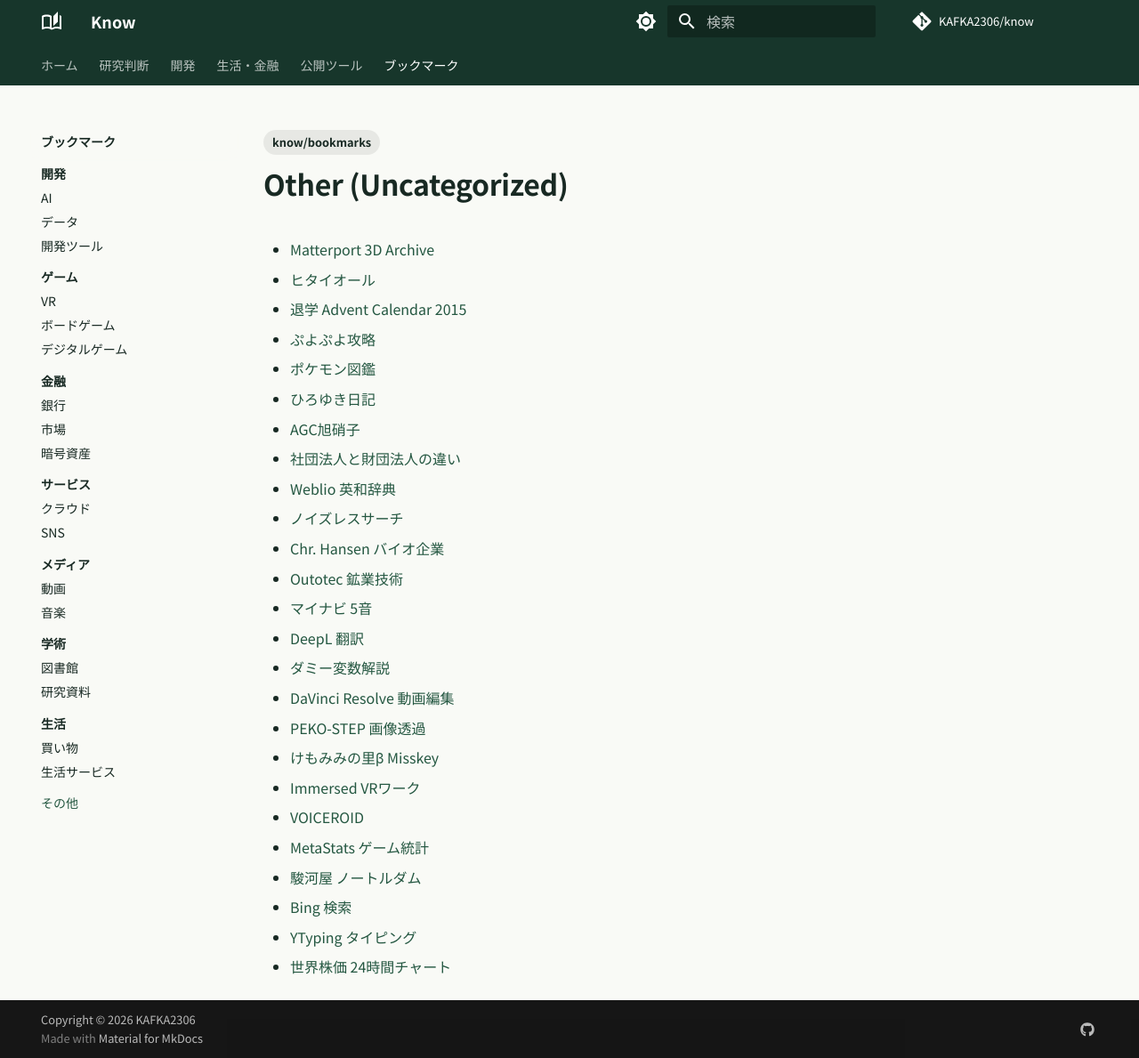
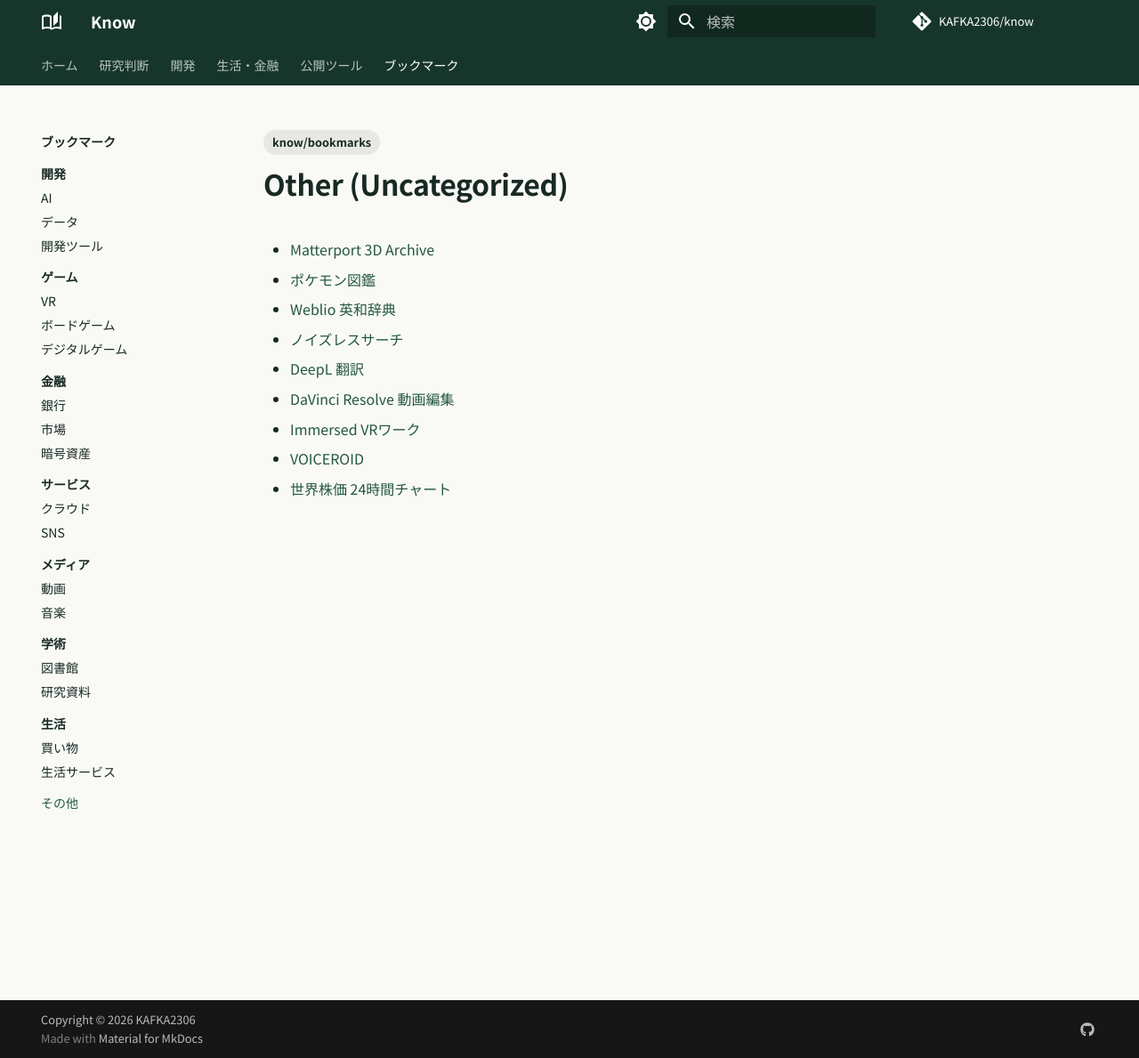
Before and after one commit to KAFKA2306/know, an MkDocs documentation site: the page built from docs/bookmarks/Other/index.md, in a window 1280 px wide and 1189 px high. Shown: the whole window at 89% size. Built offline with MkDocs 1.6.1 and Material for MkDocs 9.7.7, drawn with Linux system fonts in a browser that asks for light colours; comment, search, counter and statistics services are not loaded.

Commit message:
docs(bookmarks): remove outdated personal and transient entries from docs/bookmarks/Other/index.md

```diff
--- a/docs/bookmarks/Other/index.md
+++ b/docs/bookmarks/Other/index.md
@@ -7,27 +7,11 @@ tags:
 # Other (Uncategorized)
 
 - [Matterport 3D Archive](https://my.matterport.com)
-- [ヒタイオール](https://preview--hitaiallconnect.lovable.app)
-- [退学 Advent Calendar 2015](http://www.adventar.org)
-- [ぷよぷよ攻略](http://www2e.biglobe.ne.jp)
 - [ポケモン図鑑](http://yakkun.com)
-- [ひろゆき日記](http://hiro.asks.jp)
-- [AGC旭硝子](http://www.agc.com)
-- [社団法人と財団法人の違い](http://syadan.office-saito.jp)
 - [Weblio 英和辞典](http://ejje.weblio.jp)
 - [ノイズレスサーチ](http://pasokatu.com)
-- [Chr. Hansen バイオ企業](https://www.chr-hansen.com)
-- [Outotec 鉱業技術](https://www.outotec.com)
-- [マイナビ 5音](https://book.mynavi.jp)
 - [DeepL 翻訳](https://www.deepl.com)
-- [ダミー変数解説](https://newtechnologylifestyle.net)
 - [DaVinci Resolve 動画編集](https://www.blackmagicdesign.com)
-- [PEKO-STEP 画像透過](https://www.peko-step.com)
-- [けもみみの里β Misskey](https://mof.rorea.moe)
 - [Immersed VRワーク](https://immersed.com)
 - [VOICEROID](https://www.ah-soft.com)
-- [MetaStats ゲーム統計](http://metastats.net)
-- [駿河屋 ノートルダム](https://www.suruga-ya.jp)
-- [Bing 検索](https://www.bing.com)
-- [YTyping タイピング](https://ytyping.net)
 - [世界株価 24時間チャート](https://sekai-kabuka.com)
```
